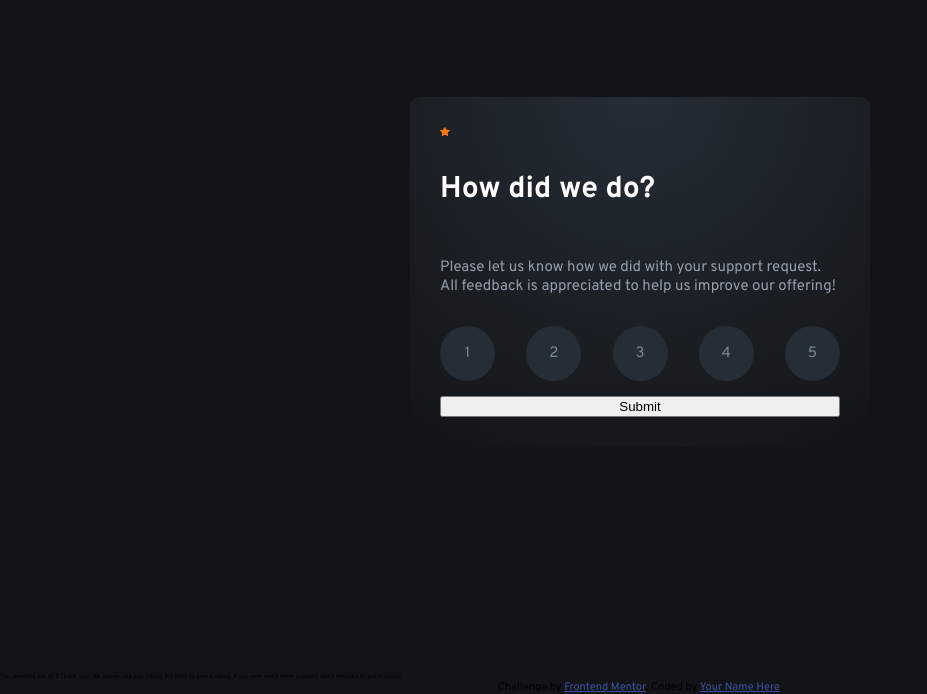
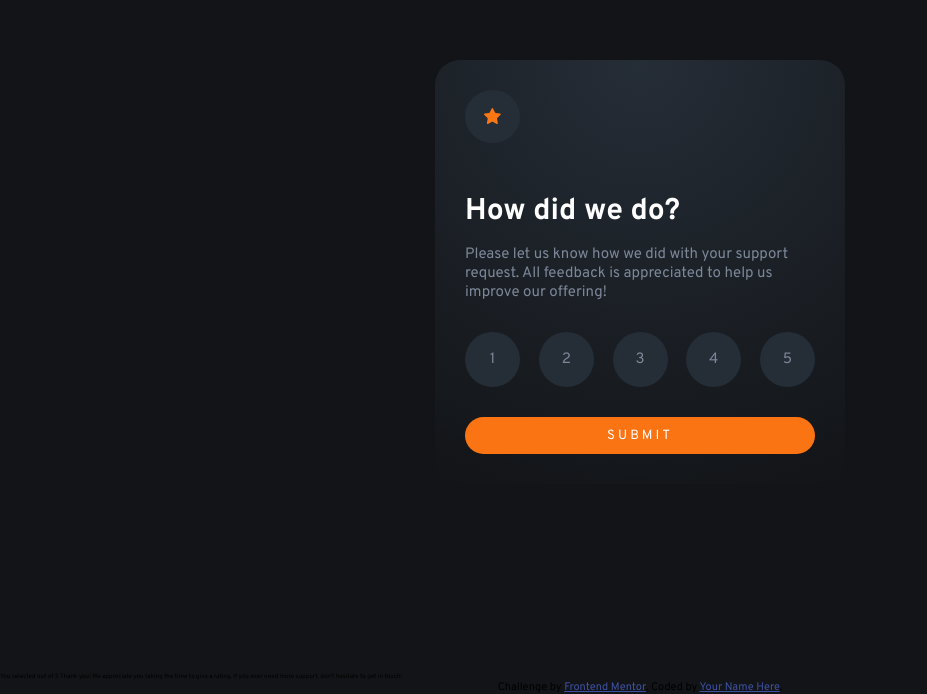
Before and after one commit to AnalystKAL/Interactive-Rating-Component, a plain HTML site: page index.html in a window 1280 px wide. Shown: the part 128-822 px from the top of the page, without its empty margins (0-927 px from the left). Drawn offline with Linux system fonts and the light colour scheme.

Commit message:
Completed Desktop State

```diff
--- a/css/style.css
+++ b/css/style.css
@@ -34,21 +34,20 @@ main{
         var(--very-dark-blue)
     );
     flex-direction: column;
-    max-width: 40rem;
+    max-width: 35rem;
     padding: 3rem;
-    border-radius: 10px;
-    gap: 1em;
+    border-radius: 25px;
+    gap: 1.5rem;
 }
 
 h1{
     color: var(--white);
+    margin-bottom: 0;
 }
 p {
-    color: var(--light-grey);
+    margin-top: 0;
+    color: var(--medium-grey);
     max-width: 47ch;
-}
-img {
-    max-width: 1rem;
 }
 
 .rating-value-container {
@@ -57,7 +56,7 @@ img {
     justify-content: space-between;
 }
 
-.rating-value {
+.rating-value, .star-icon {
     background: var(--dark-blue);
     line-height: 3.5rem;
     width: 3.5rem;
@@ -67,8 +66,39 @@ img {
     display: inline-block;
     text-align: center;
     text-decoration: none;
+    margin-bottom: 15px;
+}
+
+.star-icon {
+    object-fit: scale-down;
 }
 
 :target{
-    color: yellow;
+    color: var(--white);
+    background-color: var(--medium-grey);
 }
+
+a:hover {
+    background-color: var(--orange);
+    color: var(--white);
+    cursor: pointer;
+}
+
+.submit-btn {
+    background-color: var(--orange);
+    color: var(--white);
+    padding-top: 1rem;
+    padding-bottom: 1rem;
+    text-transform: uppercase;
+    letter-spacing: 0.3rem;
+    font-family: 'Overpass', Arial, Helvetica, sans-serif;
+    font-weight: 400;
+    border-radius: 20px;
+    border: 0;
+}
+
+.submit-btn:hover {
+    background-color: var(--white);
+    color: var(--orange);
+    cursor: pointer;
+}
--- a/index.html
+++ b/index.html
@@ -36,7 +36,11 @@
     <!-- Rating state start -->
     <main>
       <div class="card-container">
-        <img src="./images/icon-star.svg" alt="This is an icon star" />
+        <img
+          class="star-icon"
+          src="./images/icon-star.svg"
+          alt="This is an icon star"
+        />
         <h1>How did we do?</h1>
         <p>
           Please let us know how we did with your support request. All feedback
@@ -49,7 +53,7 @@
           <a href="#target4" id="target4" class="target rating-value">4</a>
           <a href="#target5" id="target5" class="target rating-value">5</a>
         </div>
-        <button type="button">Submit</button>
+        <button type="button" class="submit-btn">Submit</button>
       </div>
     </main>
     <!-- Rating state end -->
```
